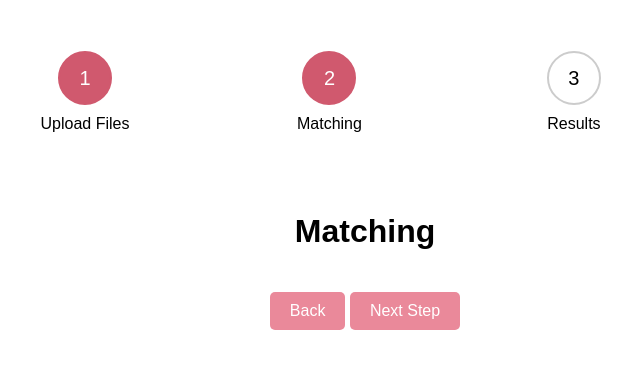
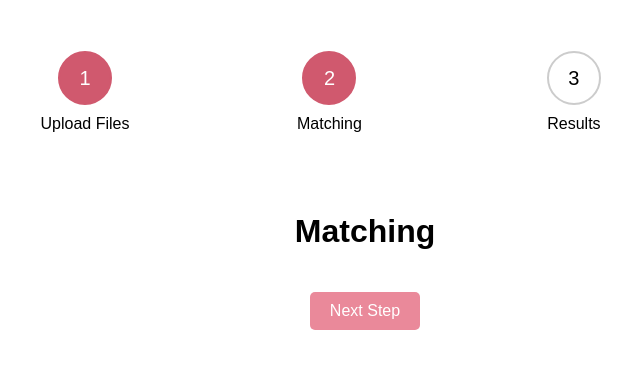
Before and after one commit to elisacatena/ProgettoFinale-idd, a Flask app: template final/templates/matching.html in a window 1280 px wide. Shown: the top 369 px of the page, without its empty margins (275-915 px from the left). Run offline with Flask 3, Linux system fonts and the light colour scheme; the template is opened without the code that fills it, so the values that code supplies are empty; parts of the project's set-up code (start-up, migrations or seed data) failed here and were passed over.

Commit message:
Update matching.html

```diff
--- a/final/templates/matching.html
+++ b/final/templates/matching.html
@@ -54,7 +54,6 @@
     {% endif %}
 
     <div class="btn-container">
-        <button type = "button" onclick="nextStepFromButton(0)">Back</button>
         <button type = "button" onclick="nextStepFromButton(2)">Next Step</button>
     </div>
 
```
